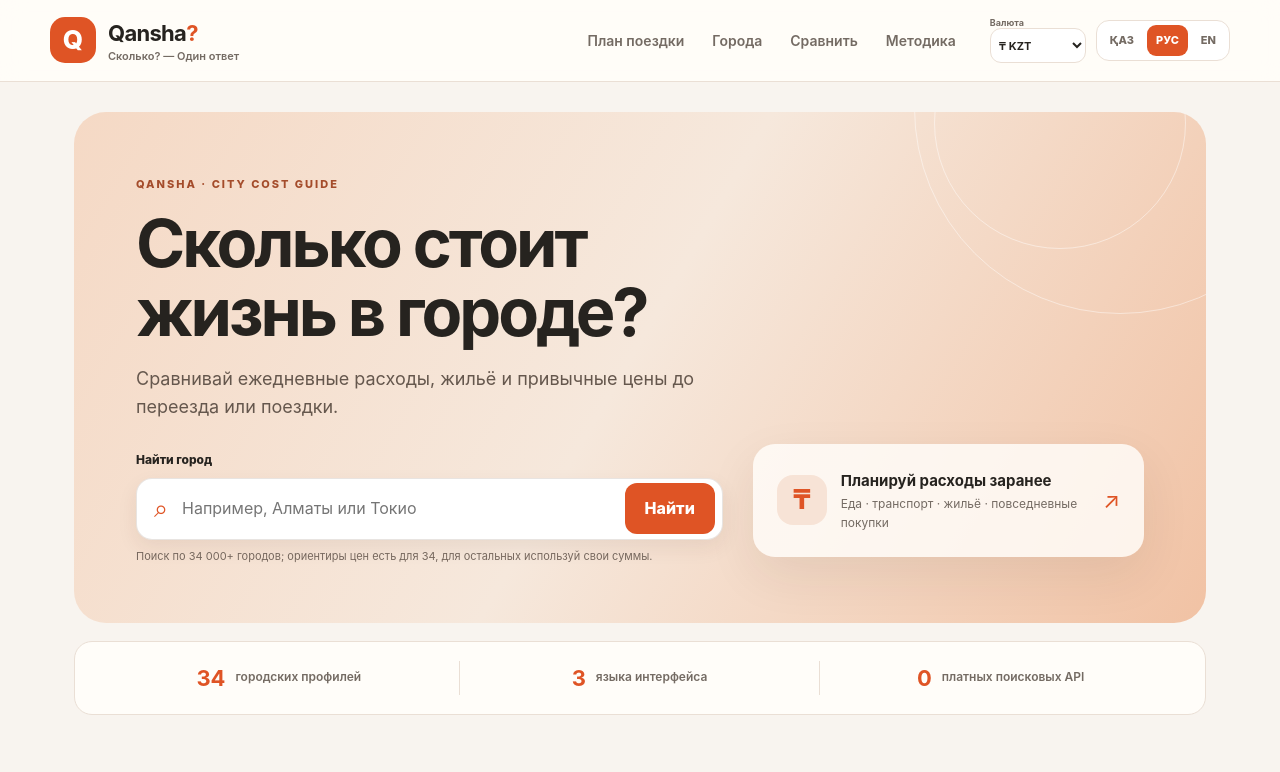
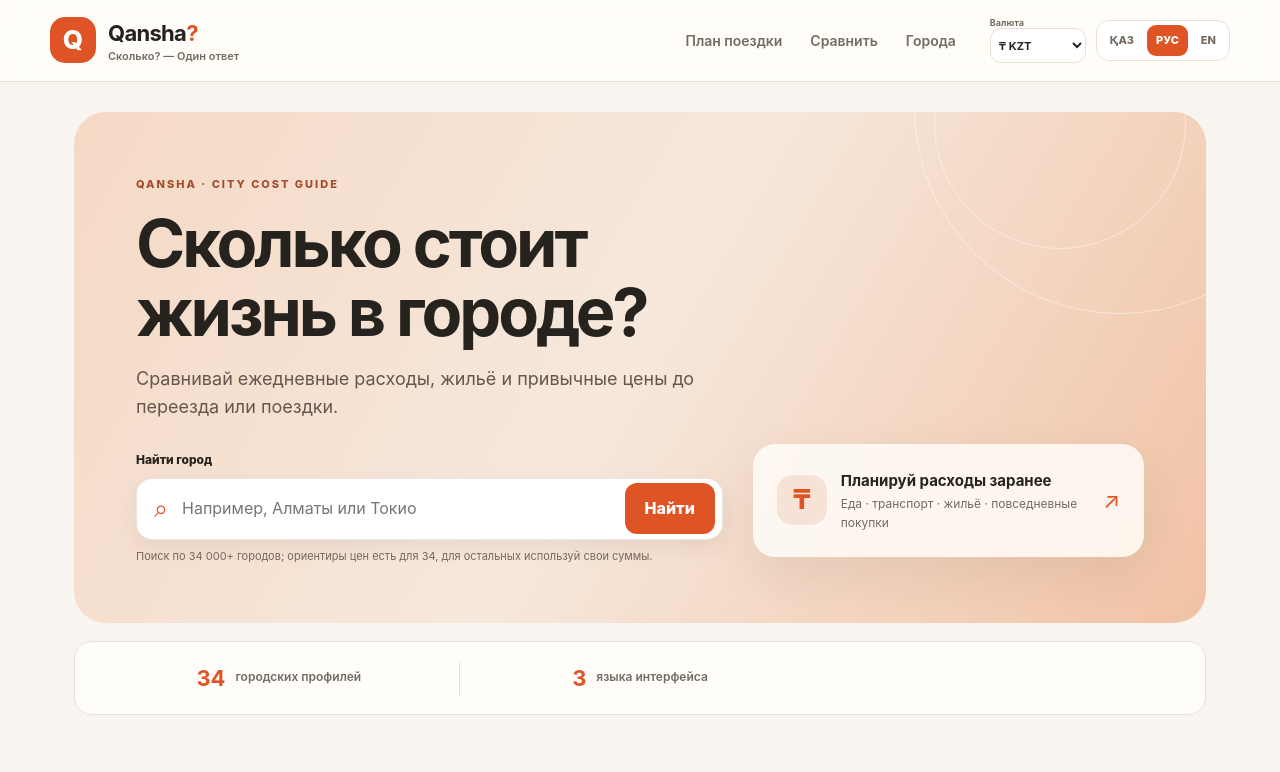
Before and after one commit to KrodusZx/Qansha, a website: page index.html in a window 1280 px wide. Shown: the top 772 px of the page. Drawn offline with Linux system fonts and the light colour scheme; no server answers.

Commit message:
Reorder navigation and remove API counter

```diff
--- a/index.html
+++ b/index.html
@@ -24,7 +24,7 @@
 <body>
  <header class="topbar">
   <a class="brand" href="#top" aria-label="Qansha, наверх" data-i18n-aria="homeAria"><span class="brand-icon">Q</span><span><b>Qansha<span>?</span></b><small data-i18n="tagline">Сколько? — Один ответ</small></span></a>
-  <nav class="main-nav" aria-label="Навигация" data-i18n-aria="navAria"><a href="#planner" data-i18n="navPlanner">План поездки</a><a href="#cities" data-i18n="navCities">Города</a><a href="#compare" data-i18n="navCompare">Сравнить</a><a href="#method" data-i18n="navMethod">Методика</a></nav>
+  <nav class="main-nav" aria-label="Навигация" data-i18n-aria="navAria"><a href="#planner" data-i18n="navPlanner">План поездки</a><a href="#compare" data-i18n="navCompare">Сравнить</a><a href="#cities" data-i18n="navCities">Города</a></nav>
   <div class="header-controls"><label class="currency-control"><span data-i18n="currencyLabel">Валюта</span><select id="currencySelect" aria-label="Валюта" data-i18n-aria="currencyLabel"><option value="KZT" selected>₸ KZT</option><option value="USD">$ USD</option><option value="RUB">₽ RUB</option><option value="CNY">¥ CNY</option><option value="UZS">сум UZS</option><option value="TJS">сомони TJS</option><option value="KGS">сом KGS</option><option value="EUR">€ EUR</option></select></label><div class="language" role="group" aria-label="Язык" data-i18n-aria="langAria"><button data-lang="kk">ҚАЗ</button><button data-lang="ru" class="active">РУС</button><button data-lang="en">EN</button></div></div>
  </header>
  <main id="top">
@@ -35,7 +35,7 @@
    <div class="hero-stat"><span class="stat-mark">₸</span><div><b data-i18n="statTitle">Планируй расходы заранее</b><p data-i18n="statText">Еда · транспорт · жильё · повседневные покупки</p></div><span class="stat-arrow">↗</span></div>
   </section>
 
-  <section class="quick-facts" aria-label="Данные Qansha" data-i18n-aria="factsAria"><div><strong id="profileCount">34</strong><span data-i18n="factCities">городских профиля</span></div><div><strong>3</strong><span data-i18n="factLanguages">языка интерфейса</span></div><div><strong>0</strong><span data-i18n="factSearchCost">платных поисковых API</span></div></section>
+  <section class="quick-facts quick-facts--two" aria-label="Данные Qansha" data-i18n-aria="factsAria"><div><strong id="profileCount">34</strong><span data-i18n="factCities">городских профиля</span></div><div><strong>3</strong><span data-i18n="factLanguages">языка интерфейса</span></div></section>
 
   <section id="cityProfile" class="profile-section" hidden>
    <div class="section-heading"><div><span class="eyebrow" data-i18n="profileEyebrow">ГОРОДСКОЙ ПРОФИЛЬ</span><h2 id="profileTitle"></h2><p id="profileSubtitle"></p></div><button id="closeProfile" class="close-btn" type="button" aria-label="Закрыть" data-i18n-aria="closeAria">×</button></div>
```
